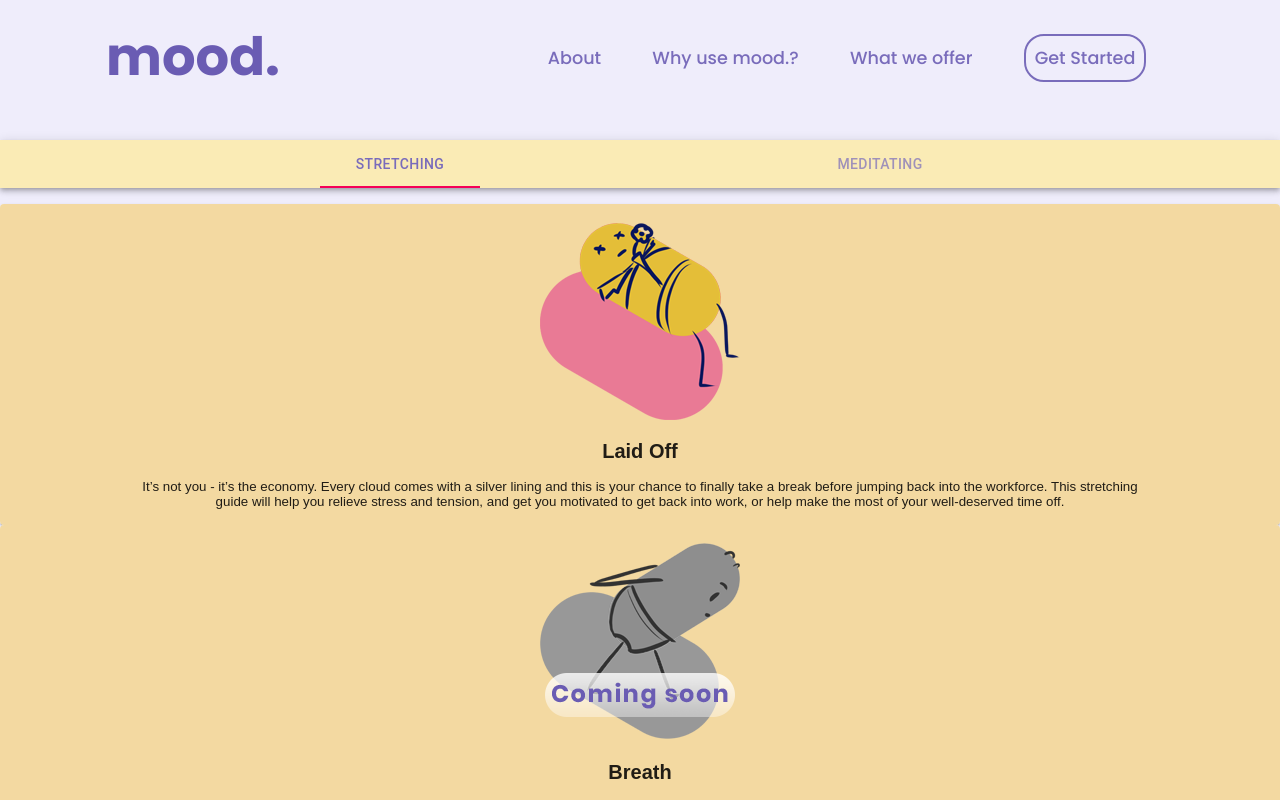
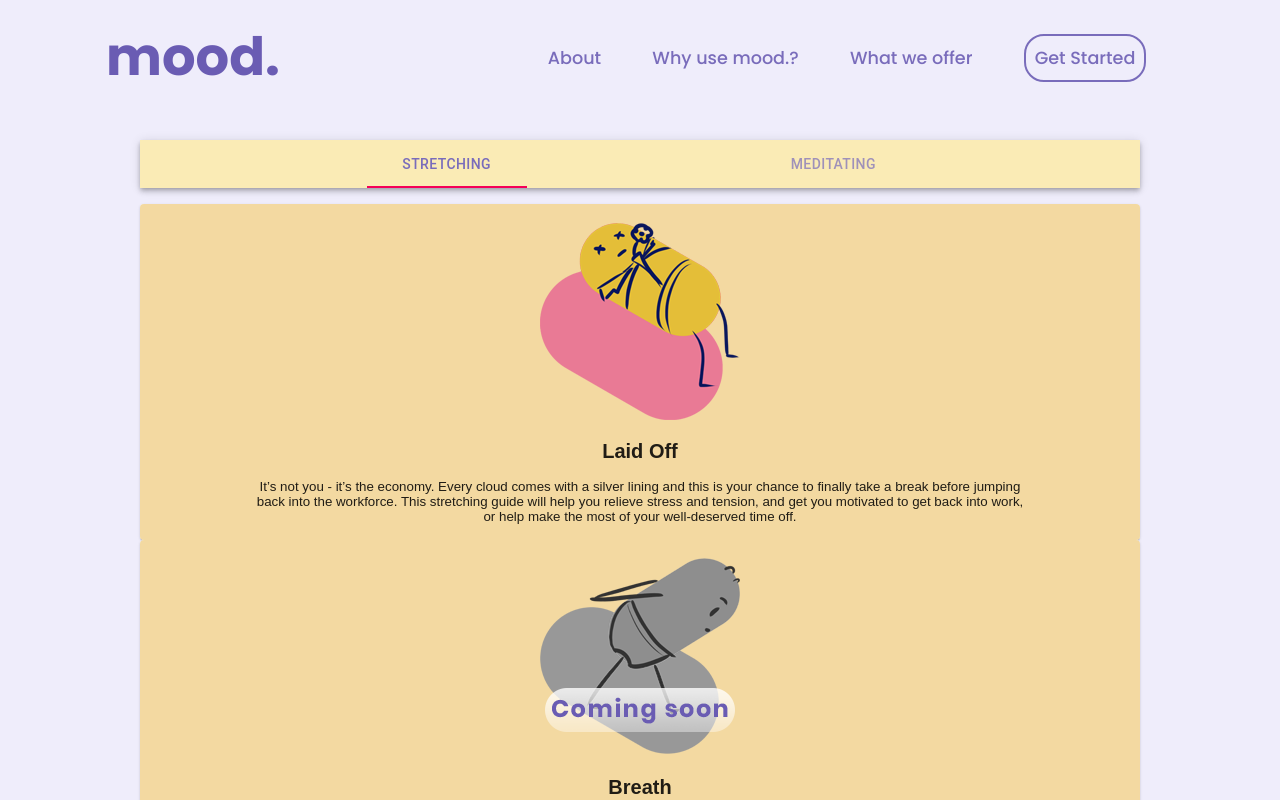
Before and after one commit to bryanwongyk/MOOD, a React (Create React App) app in the folder front-end/: page /activities in a window 1280 px wide. Shown: the top 800 px of the page. Built offline with nearby package versions, Linux system fonts and the light colour scheme.

Commit message:
Reduce max-width of ExerciseMenu

```diff
--- a/front-end/src/components/Navigation/ExerciseMenu/ExerciseMenu.tsx
+++ b/front-end/src/components/Navigation/ExerciseMenu/ExerciseMenu.tsx
@@ -44,7 +44,7 @@ const TabPanel: FunctionComponent<TabPanelProps> = ({ children, value, index, ..
 const StyledDiv = styled.div`
 	margin: 0 auto;
 	width: 100%;
-	max-width: 1440px;
+	max-width: 1000px;
 `;
 
 const SimpleTabs: FunctionComponent = (): ReactElement => {
```
